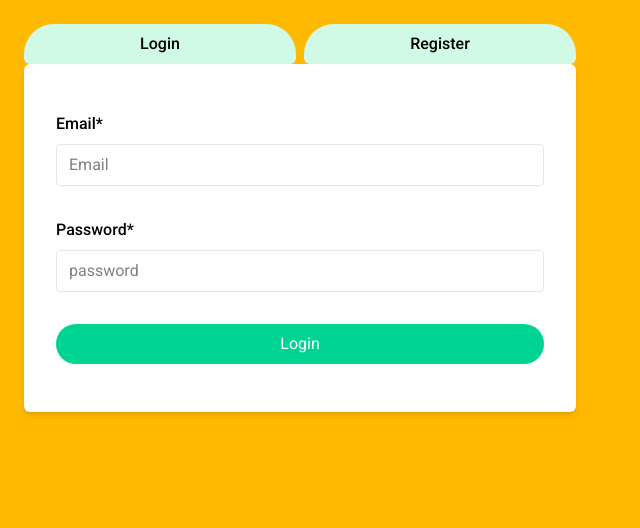
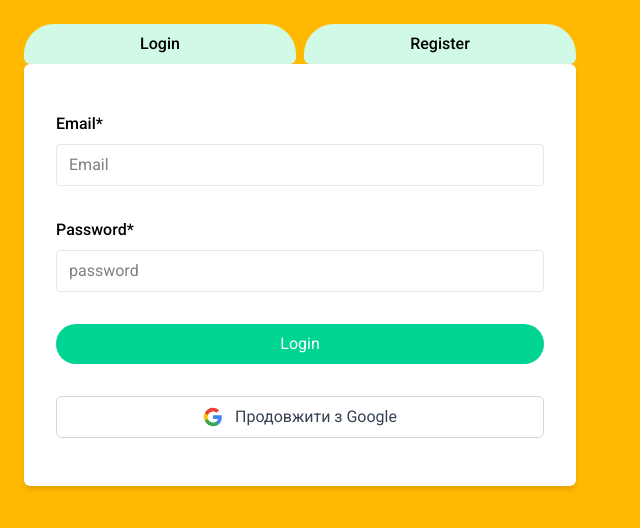
Before and after one commit to VladDot/FoodStack, a Next.js app: page /en/goals in a window 1280 px wide. Shown: the top 528 px of the page, without its empty margins (0-640 px from the left). Built offline with nearby package versions, Linux system fonts and the light colour scheme.

Commit message:
added auth witch google

```diff
--- a/package.json
+++ b/package.json
@@ -18,6 +18,7 @@
         "bcryptjs": "^3.0.3",
         "clsx": "^2.1.1",
         "js-cookie": "^3.0.5",
+        "lucide-react": "^1.17.0",
         "next": "^16.0.10",
         "next-auth": "^5.0.0-beta.31",
         "next-intl": "^4.5.8",
--- a/src/features/auth/ui/login/index.tsx
+++ b/src/features/auth/ui/login/index.tsx
@@ -1,4 +1,4 @@
-"use client";
+'use client';
 
 import { toast } from "react-toastify";
 import { signIn } from "next-auth/react";
@@ -6,6 +6,7 @@
 import { useForm, FormProvider, SubmitHandler } from "react-hook-form";
 
 import { Button } from "@/shared/ui";
+import { GoogleSigninBtn } from "@/shared/ui/auth";
 import { FormTextInput } from "@/shared/lib/form/form-text-input";
 
 import { WrapperForm } from "../wrapper-form";
@@ -75,6 +76,7 @@
                         }}
                     />
                     <Button className="rounded-full text-white ">Login</Button>
+                    <GoogleSigninBtn />
                 </form>
             </WrapperForm>
         </FormProvider>
--- a/src/features/auth/ui/register/index.tsx
+++ b/src/features/auth/ui/register/index.tsx
@@ -1,4 +1,4 @@
-"use client";
+'use client';
 
 import { toast } from "react-toastify";
 import { signIn } from "next-auth/react";
@@ -6,6 +6,7 @@
 
 import { Button } from "@/shared/ui/button";
 import { PasswordInput } from "@/shared/ui/input";
+import { GoogleSigninBtn } from "@/shared/ui/auth";
 import { ConfirmModal } from "@/shared/ui/confirm-modal/ui";
 import { FormTextInput } from "@/shared/lib/form/form-text-input";
 import { useConfirmModal } from "@/shared/ui/confirm-modal/model/useConfirmModal";
@@ -115,6 +116,7 @@
                     <Button className="rounded-full text-white">
                         Register
                     </Button>
+                    <GoogleSigninBtn />
                 </form>
                 <ConfirmModal
                     isOpen={isOpen}
--- a/src/shared/lib/auth.config.ts
+++ b/src/shared/lib/auth.config.ts
@@ -1,3 +1,4 @@
+import Google from "next-auth/providers/google";
 import type { NextAuthConfig } from "next-auth";
 
 export const authConfig = {
@@ -15,5 +16,10 @@
             return session;
         },
     },
-    providers: [],
+    providers: [
+        Google({
+            clientId: process.env.GOOGLE_CLIENT_ID,
+            clientSecret: process.env.GOOGLE_CLIENT_SECRET,
+        }),
+    ],
 } satisfies NextAuthConfig;
--- a/src/shared/lib/auth.ts
+++ b/src/shared/lib/auth.ts
@@ -36,7 +36,7 @@
 
                 const isPasswordValid = await bcrypt.compare(
                     String(credentials.password),
-                    user.password
+                    user.password,
                 );
 
                 if (!isPasswordValid) return null;
--- /dev/null
+++ b/src/shared/ui/auth/google-signin-btn/index.tsx
@@ -0,0 +1,36 @@
+'use client';
+
+import { signIn } from "next-auth/react";
+
+export const GoogleSigninBtn = () => {
+
+    return (
+
+        <button
+  type="button"
+  onClick={() => signIn("google", { callbackUrl: "/" })}
+  className="w-full flex items-center justify-center gap-3 border border-gray-300 rounded-md py-2 text-gray-700 font-medium hover:bg-gray-50 transition"
+>
+  {/* SVG іконка Google */}
+  <svg className="w-5 h-5" viewBox="0 0 24 24">
+    <path
+      fill="#4285F4"
+      d="M22.56 12.25c0-.78-.07-1.53-.2-2.25H12v4.26h5.92c-.26 1.37-1.04 2.53-2.21 3.31v2.77h3.57c2.08-1.92 3.28-4.74 3.28-8.09z"
+    />
+    <path
+      fill="#34A853"
+      d="M12 23c2.97 0 5.46-.98 7.28-2.66l-3.57-2.77c-.98.66-2.23 1.06-3.71 1.06-2.86 0-5.29-1.93-6.16-4.53H2.18v2.84C3.99 20.53 7.7 23 12 23z"
+    />
+    <path
+      fill="#FBBC05"
+      d="M5.84 14.09c-.22-.66-.35-1.36-.35-2.09s.13-1.43.35-2.09V7.06H2.18C1.43 8.55 1 10.22 1 12s.43 3.45 1.18 4.94l2.85-2.22.81-.63z"
+    />
+    <path
+      fill="#EA4335"
+      d="M12 5.38c1.62 0 3.06.56 4.21 1.64l3.15-3.15C17.45 2.09 14.97 1 12 1 7.7 1 3.99 3.47 2.18 7.06l3.66 2.84c.87-2.6 3.3-4.52 6.16-4.52z"
+    />
+  </svg>
+  <span>Продовжити з Google</span>
+</button>
+    );
+};
--- /dev/null
+++ b/src/shared/ui/auth/header-profile/index.tsx
@@ -0,0 +1,26 @@
+"use client";
+
+import { signOut, useSession } from "next-auth/react";
+
+import { ExitIcon } from "@/shared/assets/icons";
+
+export const HeaderProfile = ({}) => {
+    const { data: session } = useSession();
+
+    return (
+        <div className="flex items-center gap-4">
+            <div className="flex items-center gap-2">
+                <div className="w-8 h-8 rounded-full bg-amber-700" />
+                <span className="text-sm font-medium hidden laptop:block">
+                    {session?.user?.email}
+                </span>
+            </div>
+            <button
+                onClick={() => signOut()}
+                className="text-sm hover:opacity-70 transition-opacity"
+            >
+                <ExitIcon className="w-5 h-5" />
+            </button>
+        </div>
+    );
+};
--- a/src/shared/ui/auth/index.tsx
+++ b/src/shared/ui/auth/index.tsx
@@ -1,26 +1,3 @@
-"use client";
+export { GoogleSigninBtn } from "./google-signin-btn";
 
-import { signOut, useSession } from "next-auth/react";
-
-import { ExitIcon } from "@/shared/assets/icons";
-
-export const HeaderProfile = ({}) => {
-    const { data: session } = useSession();
-
-    return (
-        <div className="flex items-center gap-4">
-            <div className="flex items-center gap-2">
-                <div className="w-8 h-8 rounded-full bg-amber-700" />
-                <span className="text-sm font-medium hidden laptop:block">
-                    {session?.user?.email}
-                </span>
-            </div>
-            <button
-                onClick={() => signOut()}
-                className="text-sm hover:opacity-70 transition-opacity"
-            >
-                <ExitIcon className="w-5 h-5" />
-            </button>
-        </div>
-    );
-};
+export { HeaderProfile } from "./header-profile";
--- a/src/shared/ui/index.ts
+++ b/src/shared/ui/index.ts
@@ -1,6 +1,4 @@
 export { Burger } from "@/shared/ui/burger";
-
-export { HeaderProfile } from "@/shared/ui/auth";
 
 export { ListLink } from "@/shared/ui/list-link";
 
--- a/src/widgets/header/index.tsx
+++ b/src/widgets/header/index.tsx
@@ -1,8 +1,9 @@
-"use client";
+'use client';
 
 import { ChildrenProps } from "@/shared/types";
+import { Logo, Navigation } from "@/shared/ui";
+import { HeaderProfile } from "@/shared/ui/auth";
 import { LanguageSwitcher } from "@/features/general";
-import { Logo, Navigation, HeaderProfile } from "@/shared/ui";
 
 type HeaderComponent = React.FC<ChildrenProps> & {
     Logo: typeof Logo;
```
Also changed, not shown: 1 other file (tests, documents, lock files or other folders).
